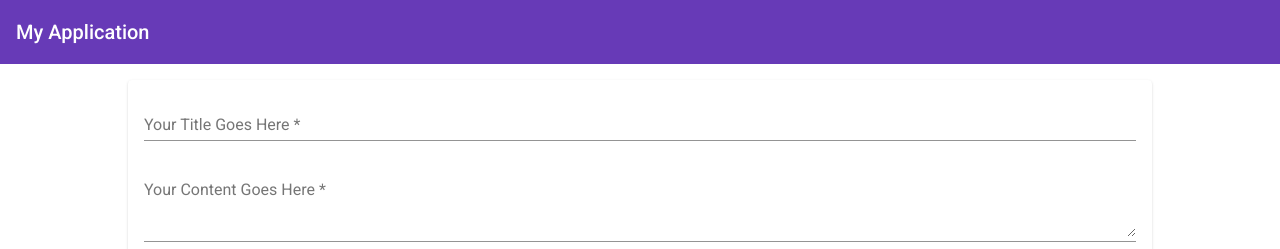
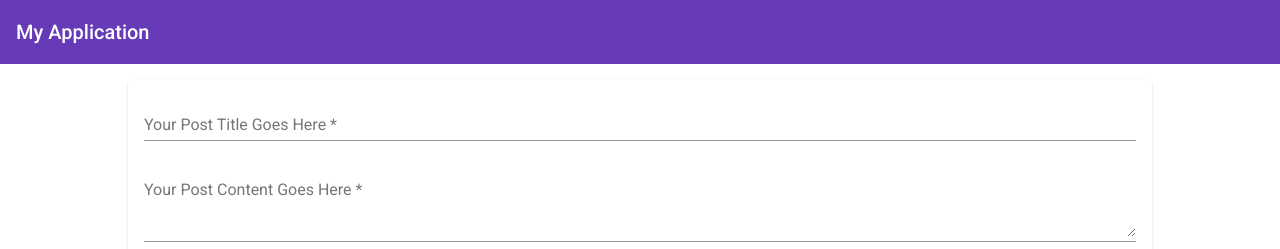
Before and after one commit to surajrocks1997/posting-and-messaging, an Angular app: page / in a window 1280 px wide. Shown: the top 249 px of the page. Built offline with nearby package versions, Linux system fonts and the light colour scheme.

Commit message:
action button addition to post list

```diff
--- a/src/app/posts/post-create/post-create.component.html
+++ b/src/app/posts/post-create/post-create.component.html
@@ -3,7 +3,7 @@
     <mat-form-field>
       <input
         matInput
-        placeholder="Your Title Goes Here"
+        placeholder="Your Post Title Goes Here"
         type="text"
         ngModel
         name="title"
@@ -16,7 +16,7 @@
     <mat-form-field>
       <textarea
         matInput
-        placeholder="Your Content Goes Here"
+        placeholder="Your Post Content Goes Here"
         rows="3"
         ngModel
         name="content"
--- a/src/app/posts/post-create/post-create.component.ts
+++ b/src/app/posts/post-create/post-create.component.ts
@@ -21,5 +21,6 @@ export class PostCreateComponent implements OnInit {
       return;
     }
     this.postsService.addPost(form.value.title, form.value.content);
+    form.resetForm();
   }
 }
--- a/src/app/posts/post-list/post-list.component.html
+++ b/src/app/posts/post-list/post-list.component.html
@@ -4,6 +4,12 @@
       {{ post.title }}
     </mat-expansion-panel-header>
     <p>{{ post.content }}</p>
+    <mat-action-row>
+      <button mat-button color="primary">EDIT</button>
+      <button mat-button color="primary">DELETE</button>
+    </mat-action-row>
   </mat-expansion-panel>
 </mat-accordion>
-<p class="info-text mat-body-1" *ngIf="posts.length <=0 ">No Posts added yet!</p>
+<p class="info-text mat-body-1" *ngIf="posts.length <= 0">
+  No Posts added yet!
+</p>
```
